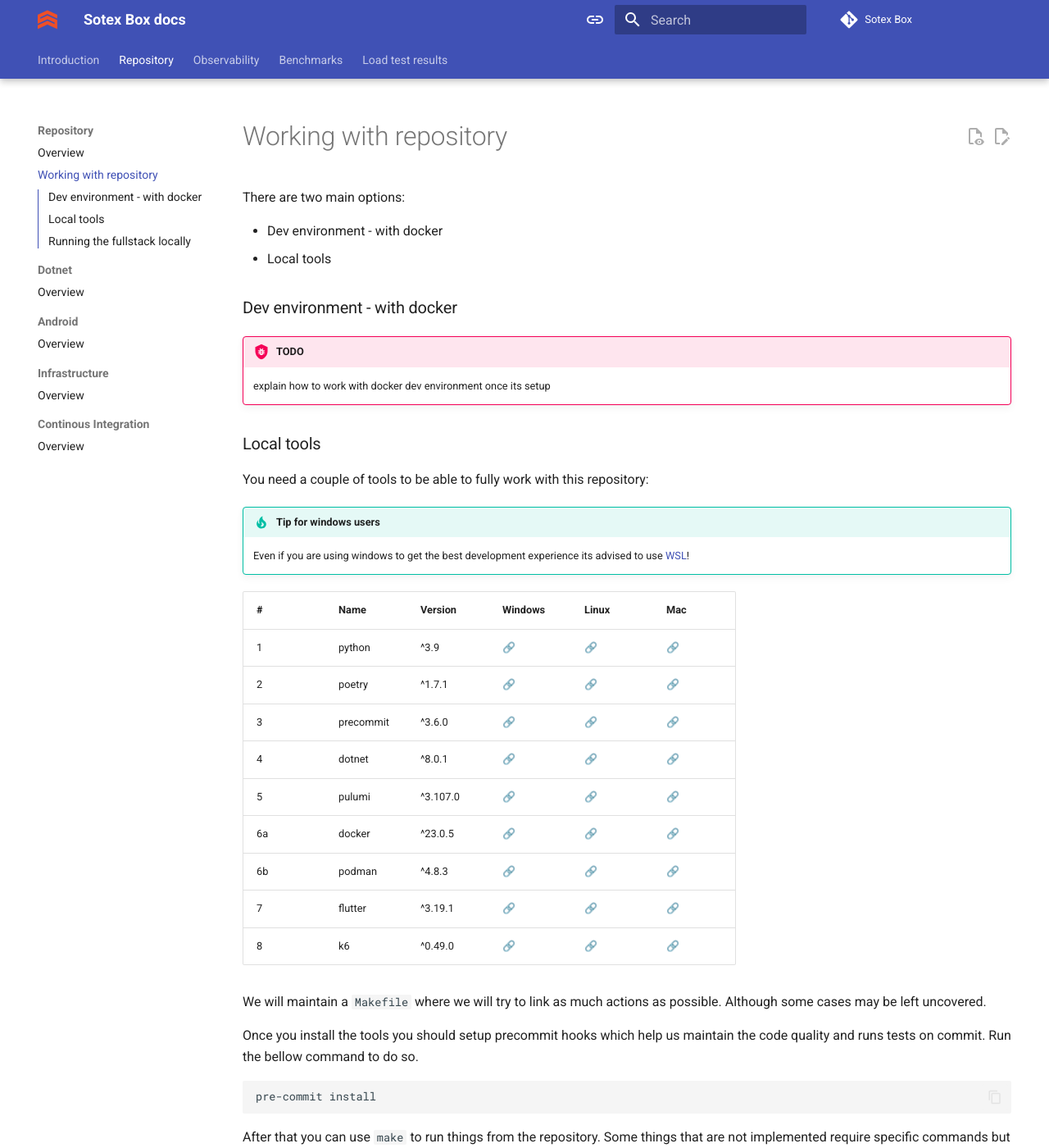
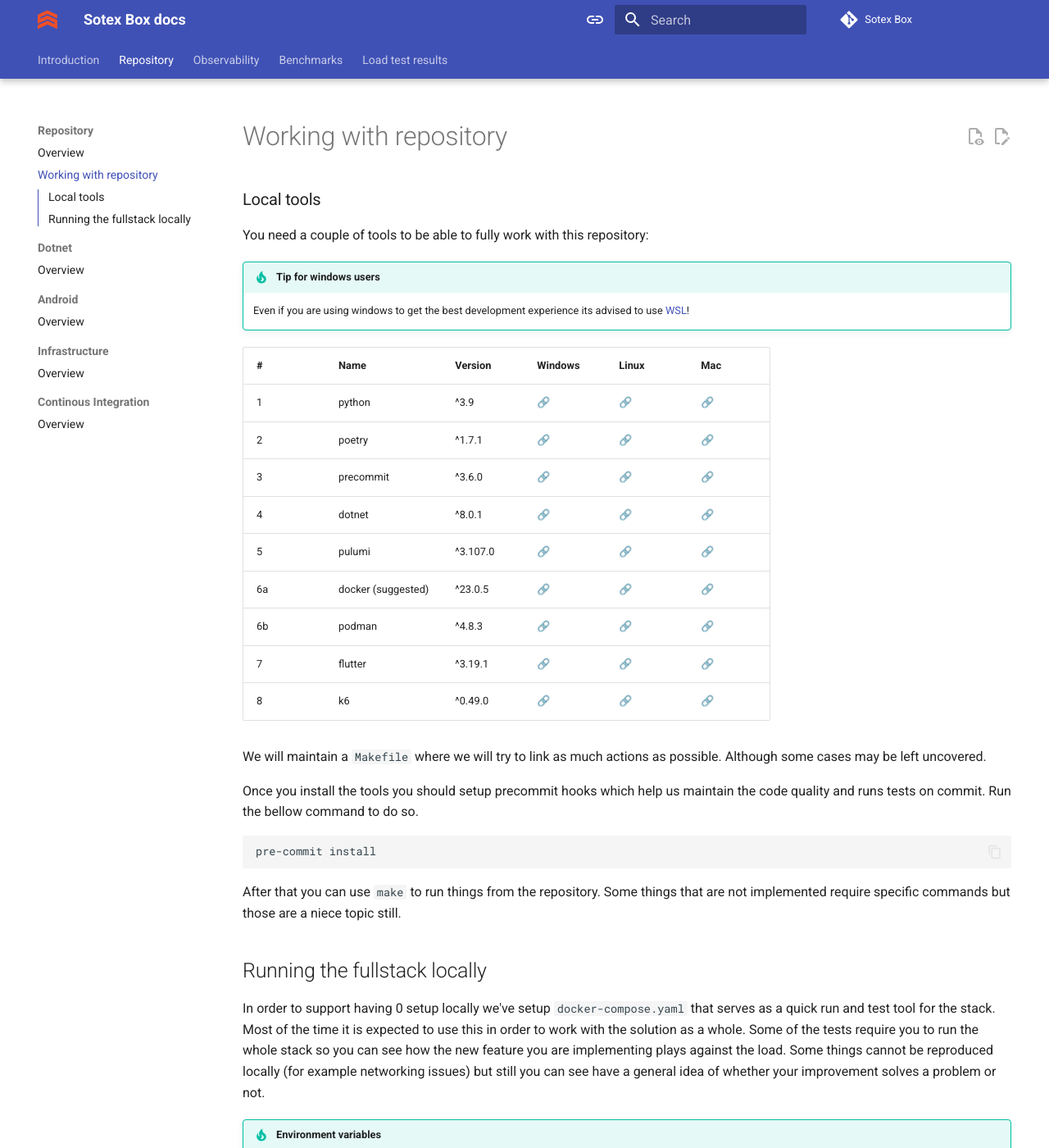
Before and after one commit to sotex-lab/sotex-box, an MkDocs documentation site: the page built from docs/repository/working-with-repository.md, in a window 1280 px wide and 1400 px high. Shown: the whole window at 82% size. Built offline with MkDocs 1.6.1 and Material for MkDocs 9.7.7, drawn with Linux system fonts in a browser that asks for light colours; comment, search, counter and statistics services are not loaded.

Commit message:
cleaning up docs

```diff
--- a/docs/repository/working-with-repository.md
+++ b/docs/repository/working-with-repository.md
@@ -1,13 +1,3 @@
-There are two main options:
-
-* Dev environment - with docker
-* Local tools
-
-### Dev environment - with docker
-
-!!! bug "TODO"
-    explain how to work with docker dev environment once its setup
-
 ### Local tools
 You need a couple of tools to be able to fully work with this repository:
 
@@ -21,7 +11,7 @@
 | 3 | precommit | ^3.6.0 | [🔗](https://pre-commit.com/#install) | [🔗](https://pre-commit.com/#install) | [🔗](https://pre-commit.com/#install) |
 | 4 | dotnet | ^8.0.1 | [🔗](https://dotnet.microsoft.com/en-us/download) | [🔗](https://dotnet.microsoft.com/en-us/download) | [🔗](https://dotnet.microsoft.com/en-us/download) |
 | 5 | pulumi | ^3.107.0 | [🔗](https://www.pulumi.com/docs/clouds/aws/get-started/begin/#install-pulumi) | [🔗](https://www.pulumi.com/docs/clouds/aws/get-started/begin/#install-pulumi) | [🔗](https://www.pulumi.com/docs/clouds/aws/get-started/begin/#install-pulumi) |
-| 6a | docker | ^23.0.5 | [🔗](https://docs.docker.com/desktop/install/windows-install/) | [🔗](https://docs.docker.com/desktop/install/linux-install/) | [🔗](https://docs.docker.com/desktop/install/mac-install/) |
+| 6a | docker (suggested) | ^23.0.5 | [🔗](https://docs.docker.com/desktop/install/windows-install/) | [🔗](https://docs.docker.com/desktop/install/linux-install/) | [🔗](https://docs.docker.com/desktop/install/mac-install/) |
 | 6b | podman | ^4.8.3 | [🔗](https://podman.io/docs/installation#windows) | [🔗](https://podman.io/docs/installation#installing-on-linux) | [🔗](https://podman.io/docs/installation#macos) |
 | 7 | flutter | ^3.19.1 | [🔗](https://docs.flutter.dev/get-started/install/windows) | [🔗](https://docs.flutter.dev/get-started/install/linux) | [🔗](https://docs.flutter.dev/get-started/install/macos) |
 | 8 | k6 | ^0.49.0 | [🔗](https://k6.io/docs/get-started/installation/#windows) | [🔗](https://k6.io/docs/get-started/installation/#linux) | [🔗](https://k6.io/docs/get-started/installation/#macos) |
--- a/mkdocs.yaml
+++ b/mkdocs.yaml
@@ -5,6 +5,8 @@
 repo_name: Sotex Box
 repo_url: https://github.com/sotex-lab/sotex-box/
 edit_uri: edit/main/docs/
+
+site_url: http://:/sotex-box/
 
 theme:
   name: material
```
Also changed, not shown: docs/introduction/deployment.md (+1 -1 lines), docs/load-tests/load-test-results-connections.md (+2 -2 lines), docs/repository/dotnet/index.md (+4 -1 lines), 1 other file.
